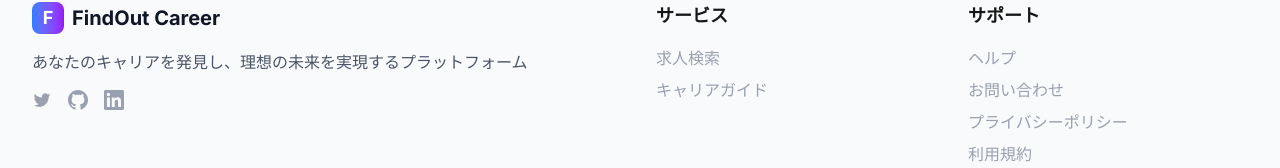
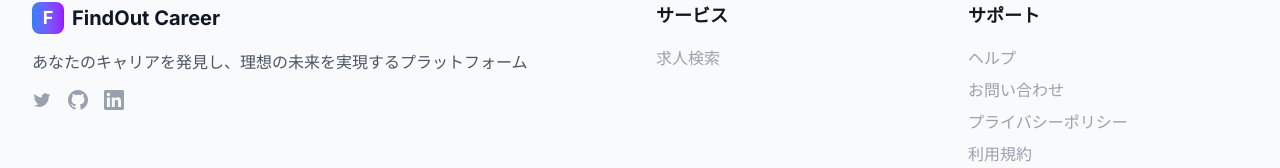
Before and after one commit to yeonggil7/web-nosuke, a Next.js app: page / in a window 1280 px wide. Shown: the part 952-1120 px from the top of the page. Built offline with nearby package versions, Linux system fonts and the light colour scheme; no server answers; the database is empty.

Commit message:
「キャリアガイド」削除：フッターから除去してサービスセクションをシンプル化

```diff
--- a/src/components/Layout.tsx
+++ b/src/components/Layout.tsx
@@ -138,7 +138,6 @@ export default function Layout({ children }: LayoutProps) {
               <h3 className="text-lg font-semibold mb-4">サービス</h3>
               <ul className="space-y-2 text-gray-400">
                 <li><Link href="/jobs" className="hover:text-white transition-colors">求人検索</Link></li>
-                <li><Link href="/career-guide" className="hover:text-white transition-colors">キャリアガイド</Link></li>
               </ul>
             </div>
 
```
